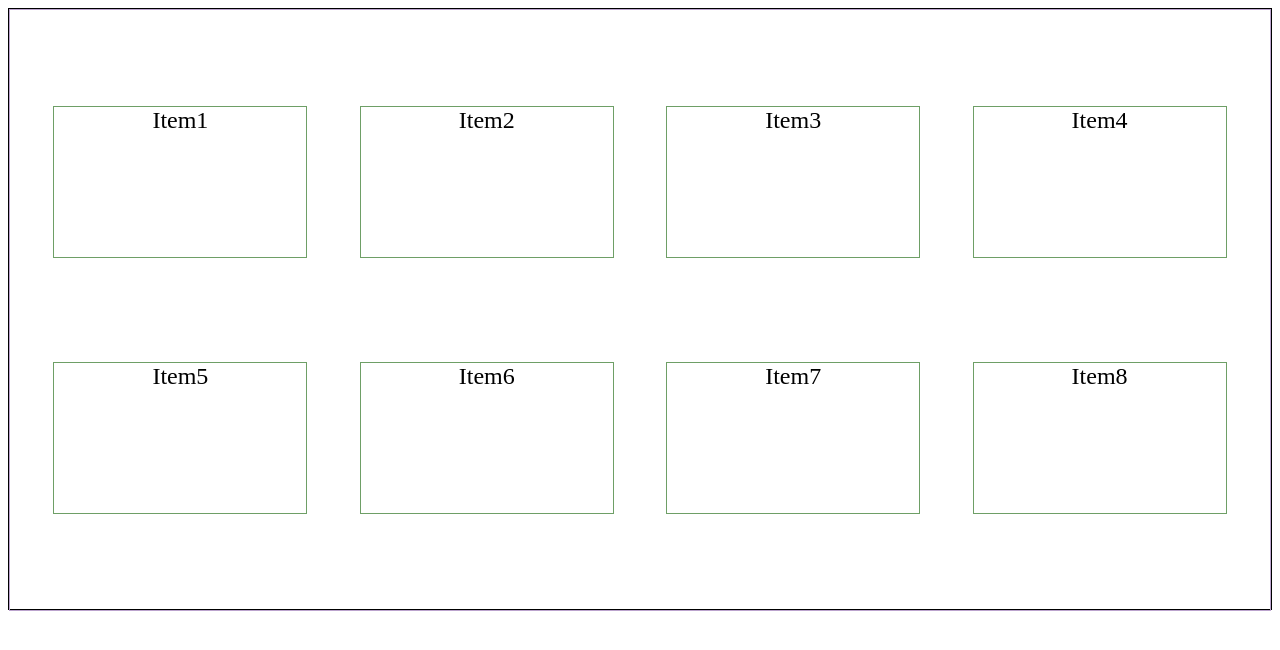
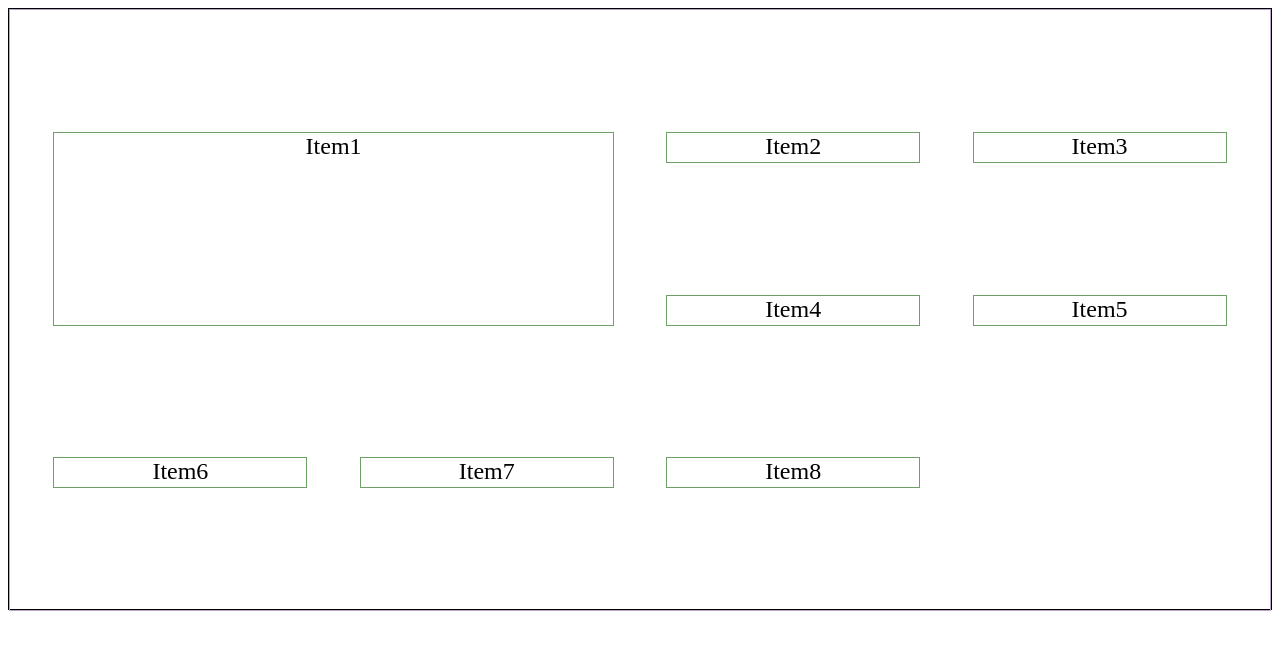
Before and after one commit to lari-mello/DEV_WEBIOS_2025_01, a plain HTML site: page CSS/CSS08-Grid/index.html in a window 1280 px wide. Drawn offline with Linux system fonts and the light colour scheme.

Commit message:
Aula 09 - Inicio

```diff
--- a/CSS/CSS08-Grid/style.css
+++ b/CSS/CSS08-Grid/style.css
@@ -11,7 +11,7 @@ body{
     grid-template-columns: repeat(4, 20%);
     /* grid-template-columns: 25% 25% 25% 25%; */
 
-    grid-template-rows: repeat(2, 150px);
+    grid-template-rows: auto;
     /* grid-template-rows: 50px 50px; */
 
     column-gap: 10px;
@@ -35,6 +35,14 @@ body{
 
 }
 
+#Item1{
+    grid-column: 1 / 3;
+    /* referente as linhas verticais */
+    grid-row: 1 / 3;
+    /* referente as linhas horizontais */
+
+}
+
 .Itens{
     width: 100%;
     height: 100%;
```
